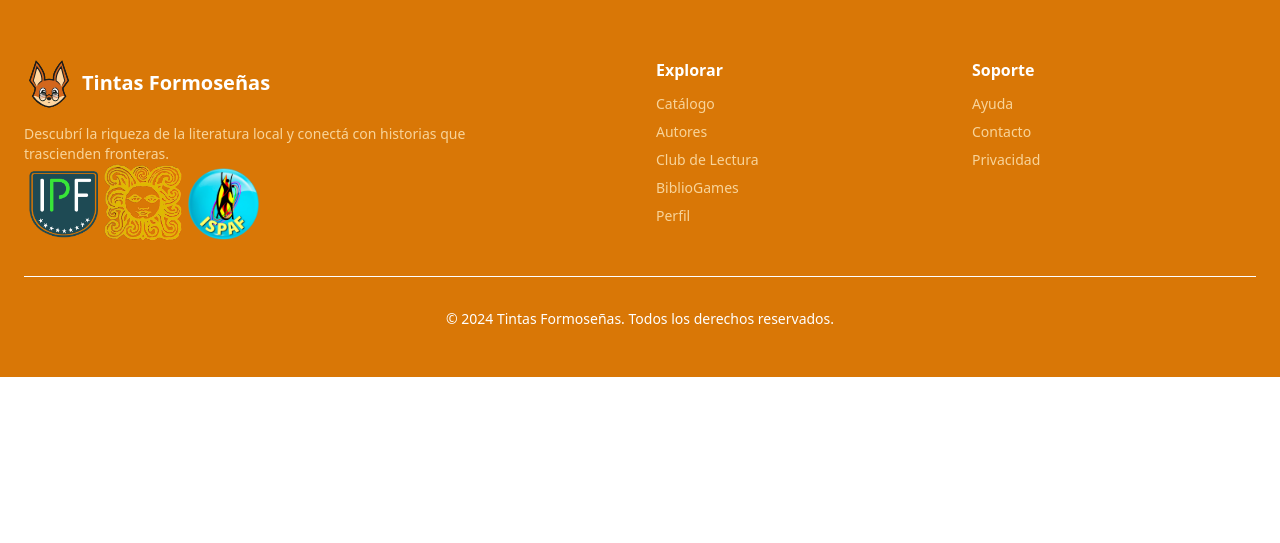
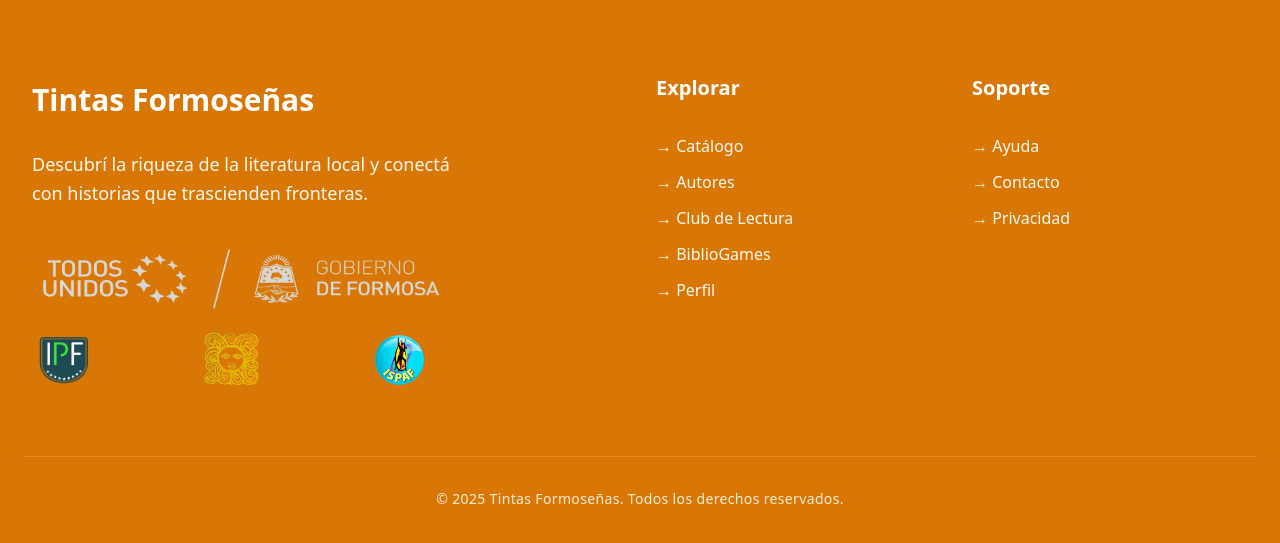
Before and after one commit to FRONTEND-LEDI/FRONTEND-WEB, a React (Vite) app: page / in a window 1280 px wide. Shown: the part 5424-5967 px from the top of the page. Before the commit the page ends 5801 px from the top, so only its background shows below. Built offline with nearby package versions, Linux system fonts and the light colour scheme; no server answers; what @reactour/tour would draw is missing.

Commit message:
feat: :lipstick: se cambio estilo de footer, autor, y games

```diff
--- a/src/common/components/Footer.tsx
+++ b/src/common/components/Footer.tsx
@@ -1,110 +1,143 @@
-
 export default function Footer() {
   return (
-    <footer className="bg-primary text-white">
-      <div className="max-w-7xl mx-auto px-6 py-12">
-        <div className="grid grid-cols-1 md:grid-cols-4 gap-8">
-          <div className="col-span-1 md:col-span-2">
-            <div className="flex items-center gap-2 mb-4">
-              <span className="text-xl">
-                {" "}
-                <img
-                  src="/public/hostImage/LOGO-COLOR.svg"
-                  style={{ height: 50, padding: 0 }}
-                  alt=""
-                />
-              </span>
-              <span className="text-xl font-bold text-foreground">
+    <footer className="bg-primary text-white w-full">
+      <div className="max-w-7xl mx-auto px-6 py-16">
+        <div className="grid grid-cols-1 md:grid-cols-2 lg:grid-cols-12 gap-12 lg:gap-8">
+
+          {/* LOGO + DESCRIPCIÓN */}
+          <div className="lg:col-span-5 space-y-4  justify-center items-center">
+            <div className="flex  gap-3">
+
+              <span className="text-3xl  p-2 justify-center items-center font-bold text-white drop-">
                 Tintas Formoseñas
               </span>
             </div>
-            <p className="text-sm text-secondary max-w-md">
-              Descubrí la riqueza de la literatura local y conectá con historias
-              que trascienden fronteras.
+
+            <p className="text-lg text-orange-50  max-w-md leading-relaxed p-2 ">
+              Descubrí la riqueza de la literatura local y conectá con historias que trascienden fronteras.
             </p>
-            <div className="flex h-20">
-              <img src="/footer/ipf.png" alt="" />
-              <img src="/footer/alver.png" alt="" />
-              <img src="/footer/ispaf.png" alt="" />
+
+            {/* LOGOS INSTITUCIONALES */}
+            <div className=" space-y-2">
+              <div className=" rounded-2xl  ">
+                {/* Logo Gobierno */}
+                <div className="flex">
+                  <div className="  ">
+                    <div className="h-22 flex  ">
+                       <img src="/footer/gobierno.png" alt="" />
+                    </div>
+                  </div>
+                </div>
+
+                {/* Logos secundarios */}
+                <div className="flex p-3  gap-28 flex-wrap">
+                  <div className=" ">
+                    <div className="h-14 w-14 flex  ">
+                      <img src="/footer/ipf.png" alt="" />
+                    </div>
+                  </div>
+                  <div className=" ">
+                    <div className="h-14 w-14 flex  ">
+                      <img src="/footer/alver.png" alt="" />
+                    </div>
+                  </div>
+                  <div className=" ">
+                    <div className="h-14 w-14 flex  ">
+                       <img src="/footer/ispaf.png" alt="" />
+                    </div>
+                  </div>
+                </div>
+              </div>
             </div>
           </div>
 
-          <div>
-            <h3 className="font-semibold text-foreground mb-3">Explorar</h3>
-            <ul className="space-y-2 text-sm text-secondary">
+          {/* EXPLORAR */}
+          <div className="lg:col-span-3 lg:col-start-7">
+            <h3 className="font-bold text-white text-xl mb-6 pb-2 ">
+              Explorar
+            </h3>
+            <ul className="space-y-3 ">
               <li>
                 <a
                   href="/catalogo"
-                  className="hover:text-white transition-colors"
+                  className="text-orange-50 hover:text-white hover:translate-x-1 inline-block transition-all duration-200"
                 >
-                  Catálogo
+                  → Catálogo
                 </a>
               </li>
               <li>
                 <a
                   href="/autores"
-                  className="hover:text-white transition-colors"
+                  className="text-orange-50 hover:text-white hover:translate-x-1 inline-block transition-all duration-200"
                 >
-                  Autores
+                  → Autores
                 </a>
               </li>
               <li>
                 <a
                   href="/club-lectura"
-                  className="hover:text-white transition-colors"
+                  className="text-orange-50 hover:text-white hover:translate-x-1 inline-block transition-all duration-200"
                 >
-                  Club de Lectura
+                  → Club de Lectura
                 </a>
               </li>
-               <li>
+              <li>
                 <a
                   href="/BiblioGames"
-                  className="hover:text-white transition-colors"
+                  className="text-orange-50 hover:text-white hover:translate-x-1 inline-block transition-all duration-200"
                 >
-                  BiblioGames
+                  → BiblioGames
                 </a>
               </li>
-               <li>
+              <li>
                 <a
                   href="/profile"
-                  className="hover:text-white transition-colors"
+                  className="text-orange-50 hover:text-white hover:translate-x-1 inline-block transition-all duration-200"
                 >
-                  Perfil
+                  → Perfil
                 </a>
               </li>
             </ul>
           </div>
-          <div>
-            <h3 className="font-semibold text-foreground mb-3">Soporte</h3>
-            <ul className="space-y-2 text-sm text-secondary">
+
+          {/* SOPORTE */}
+          <div className="lg:col-span-3">
+            <h3 className="font-bold text-white text-xl mb-6 pb-2 ">
+              Soporte
+            </h3>
+            <ul className="space-y-3 text-base">
               <li>
-                <a href="/ayuda" className="hover:text-white transition-colors">
-                  Ayuda
+                <a
+                  href="/ayuda"
+                  className="text-orange-50 hover:text-white hover:translate-x-1 inline-block transition-all duration-200"
+                >
+                  → Ayuda
                 </a>
               </li>
               <li>
                 <a
                   href="/contacto"
-                  className="hover:text-white transition-colors"
+                  className="text-orange-50 hover:text-white hover:translate-x-1 inline-block transition-all duration-200"
                 >
-                  Contacto
+                  → Contacto
                 </a>
               </li>
               <li>
                 <a
                   href="/privacidad"
-                  className="hover:text-white transition-colors"
+                  className="text-orange-50 hover:text-white hover:translate-x-1 inline-block transition-all duration-200"
                 >
-                  Privacidad
+                  → Privacidad
                 </a>
               </li>
             </ul>
           </div>
         </div>
 
-        <div className="border-t border-border mt-8 pt-8 text-center">
-          <p className="text-sm text-muted-foreground">
-            © 2024 Tintas Formoseñas. Todos los derechos reservados.
+        {/* COPYRIGHT */}
+        <div className="border-t border-orange-300/30 mt-14 pt-8 text-center">
+          <p className="text-sm text-orange-100 tracking-wide font-light">
+            © 2025 Tintas Formoseñas. Todos los derechos reservados.
           </p>
         </div>
       </div>
--- a/src/common/components/chat/Button.tsx
+++ b/src/common/components/chat/Button.tsx
@@ -111,8 +111,8 @@
 
       {/* Chat Window */}
       {isOpen && (
-        <div className="fixed bottom-6 right-6 bg-white rounded-2xl border-2 border-primary shadow-2xl z-50 w-full max-w-md flex flex-col overflow-hidden transition-all duration-300 animate-in slide-in-from-bottom-5"
-          style={{ height: '600px' }}>
+        <div className="fixed bottom-6 right-6 bg-white rounded-2xl border-2 border-primary shadow-2xl z-50  flex flex-col overflow-hidden transition-all duration-300 animate-in slide-in-from-bottom-5"
+          style={{ height: '500px', width: '350px', maxWidth: '90vw' }}>
 
           <div className="flex items-center justify-between px-5 py-4 text-white relative overflow-hidden"
             style={{ background: 'linear-gradient(135deg, #d97706 0%)' }}>
--- a/src/common/components/games/BookSelector.tsx
+++ b/src/common/components/games/BookSelector.tsx
@@ -144,7 +144,7 @@
                   <Link
                     key={book._id}
                     to={`/games/${gameType}/${book._id}`}
-                    className="border-4 border-orange-500 rounded-xl overflow-hidden hover:bg-orange-500/20 transition-all group hover:scale-105 transform duration-300"
+                    className="border-4 border-orange-500 rounded-xl overflow-hidden  transition-all group hover:scale-105 transform duration-300"
                   >
                     {book.bookCoverImage && (
                       <div className="w-full h-48 overflow-hidden bg-gray-800">
@@ -153,7 +153,7 @@
                                 ? book.bookCoverImage
                                 : book.bookCoverImage.url_secura || "/default-cover.png"}
                           alt={book.title}
-                          className="w-full h-full object-cover group-hover:scale-110 transition-transform duration-300"
+                          className="w-full h-full object-cover "
                         />
                       </div>
                     )}
@@ -175,7 +175,7 @@
                         </span>
                       )}
 
-                      <p className="text-gray-600 mt-3 group-hover:text-white transition-colors">
+                      <p className="text-gray-600 mt-3 group-hover:text-primary font-semibold transition-colors">
                         Seleccionar para jugar
                       </p>
                     </div>
--- a/src/common/components/games/top.tsx
+++ b/src/common/components/games/top.tsx
@@ -5,6 +5,8 @@
   name: string;
   avatar?: string;
   point: number;
+  imgLevel?: string; // marco de nivel
+  level?: { level: number }; // nivel del usuario
 }
 
 export default function TopSection() {
@@ -36,66 +38,65 @@
   ];
 
   return (
-    <section className="max-w-sm sm:w-full py-8 px-6 bg-secondary text-white  rounded-lg border-rounded-lg border ">
-      <div className="max-w-xl mx-auto space-y-6">
-
-
+    <section className="max-w-sm sm:w-full py-8 px-6 bg-secondary text-white rounded-lg border">
+      <div className="max-w-xl mx-auto space-y-1">
         <div className="text-center space-y-1">
           <h2 className="text-3xl font-extrabold text-primary tracking-wide">Lectores a la Guerra</h2>
           <p className="text-sm text-gray-500">Top 5 lectores de Tintas</p>
         </div>
 
-        {/* Divider */}
         <div className="w-full h-[1px] bg-gray-700"></div>
 
-        {/* Listado */}
         {loading ? (
           <div className="flex justify-center py-10">
             <div className="animate-spin rounded-full h-10 w-10 border-4 border-yellow-400 border-t-transparent"></div>
           </div>
         ) : (
-          <div className="space-y-2">
+          <div >
             {users.map((u, idx) => {
               const isTop3 = idx < 3;
               return (
                 <div
                   key={u._id}
-                  className={`
-                    flex items-center justify-between px-4 py-3 rounded-xl
-                    ${idx === 0 ? "bg-primary" : ""}
-                    hover:bg-[#1a2c3b] transition
-                  `}
+                  className="flex items-center justify-between px-2 py-2 rounded-xl hover:bg-primary transition"
                 >
-                  {/* Left block */}
-                  <div className="flex items-center gap-3">
-                    {/* Rank circle */}
+                  <div className="flex items-center gap-2">
+                    {/* RANK CIRCLE */}
                     <div
-                      className={`
-                        w-10 h-10 rounded-full flex items-center justify-center
-                        text-lg font-bold
-                        ${isTop3 ? medals[idx].bg : "bg-fund"}
-                        text-black
-                      `}
+                      className={`w-10 h-10 rounded-full flex items-center justify-center text-lg font-bold text-black shadow-md border border-white ${
+                        isTop3 ? medals[idx].bg : "bg-gray-300"
+                      }`}
                     >
                       {isTop3 ? medals[idx].icon : idx + 1}
                     </div>
 
-                    {/* Avatar + name */}
-                    <div className="flex items-center gap-3">
-                      <div className="relative">
+                    {/* AVATAR + LEVEL FRAME */}
+                    <div className="relative w-14 h-14 flex items-center justify-center flex-shrink-0">
+                      {/* Marco de nivel */}
+                      {u.imgLevel && (
                         <img
-                          src={u.avatar || "/hostImage/LOGO-COLOR.png"}
-                          className="w-11 h-11 rounded-full object-cover border border-gray-600"
+                          src={u.imgLevel}
+                          alt="Marco de nivel"
+                          className="absolute inset-0 w-full h-full object-contain z-10 pointer-events-none"
                         />
+                      )}
 
+                      {/* Avatar */}
+                      <img
+                        src={u.avatar || "/hostImage/LOGO-COLOR.png"}
+                        className="w-10 h-10 rounded-full object-cover border-2 border-white z-20"
+                        alt={u.name}
+                      />
 
+                      {/* Badge de nivel */}
+                      <div className="absolute -bottom-1 -right-1 bg-gray-900 text-white text-[10px] font-bold px-1.5 py-0.5 rounded-full border-2 border-white shadow-sm z-20">
+                        Lv.{u.level?.level || 1}
                       </div>
+                    </div>
 
-                      <div className="flex flex-col">
-                        <span className="font-semibold text-base">
-                          {u.name}
-                        </span>
-                      </div>
+                    {/* Nombre */}
+                    <div className="flex flex-col">
+                      <span className="font-semibold text-base">{u.name}</span>
                     </div>
                   </div>
 
--- a/src/modules/author/Author.page.tsx
+++ b/src/modules/author/Author.page.tsx
@@ -66,7 +66,7 @@
                     <img
                       src={author.avatar.url_secura}
                       alt={`Foto de ${author.fullName}`}
-                      className="w-full h-full object-cover group-hover:scale-110 transition-transform duration-500"
+                      className="w-full object-cover group-hover:scale-110 transition-transform duration-500"
                       loading="lazy"
                     />
                   </figure>
@@ -81,25 +81,33 @@
                     </div>
 
 
-                 <div className="flex flex-wrap gap-1">
-  {author.writingGenre?.map((genre: string, i: number) => (
-    <span key={i} className="badge badge-primary badge-sm">
+             {author.writingGenre && author.writingGenre.length > 0 && (
+                  <div className="flex flex-wrap gap-2">
+                    {author.writingGenre.map((genre: string, i: number) => (
+                      <span
+                        key={i}
+                        className="inline-flex items-center px-3 py-1 rounded-full text-xs font-medium bg-orange-100 text-orange-700 border border-orange-200"
+                      >
                         {genre}
                       </span>
                     ))}
                   </div>
+                )}
 
                   {author.biography && (
-      <p className="text-sm  text-gray-600 line-clamp-2 mb-3 capitalize">
+                  <p className="text-sm text-gray-600 line-clamp-3 leading-relaxed">
                     {author.biography}
                   </p>
                 )}
 
 
+
                     <div className="card-actions justify-end mt-auto">
                       <Link
                         href={`/authors/${author._id}`}
-                        className="btn btn-sm btn-primary text-white"
+
+                    className="w-full bg-orange-500 hover:bg-orange-600 text-white font-medium py-2.5 px-4 rounded-lg transition-all duration-200 hover:shadow-lg active:scale-95 flex items-center justify-center gap-2 group/btn"
+
                     >
                         Ver Biografía
                       </Link>
```
Also changed, not shown: src/modules/games/Games.page.tsx (+72 -28 lines), public/footer/gobierno.png (added). Lines whose indentation alone changed are shown as unchanged.
